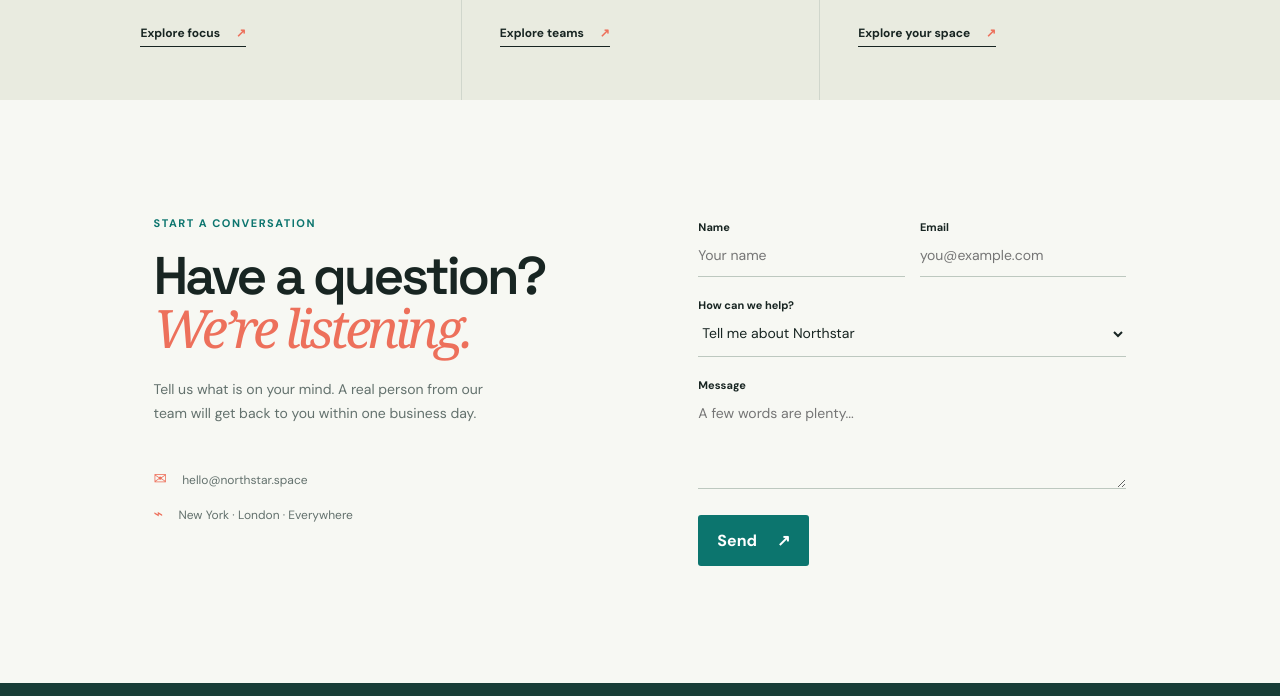
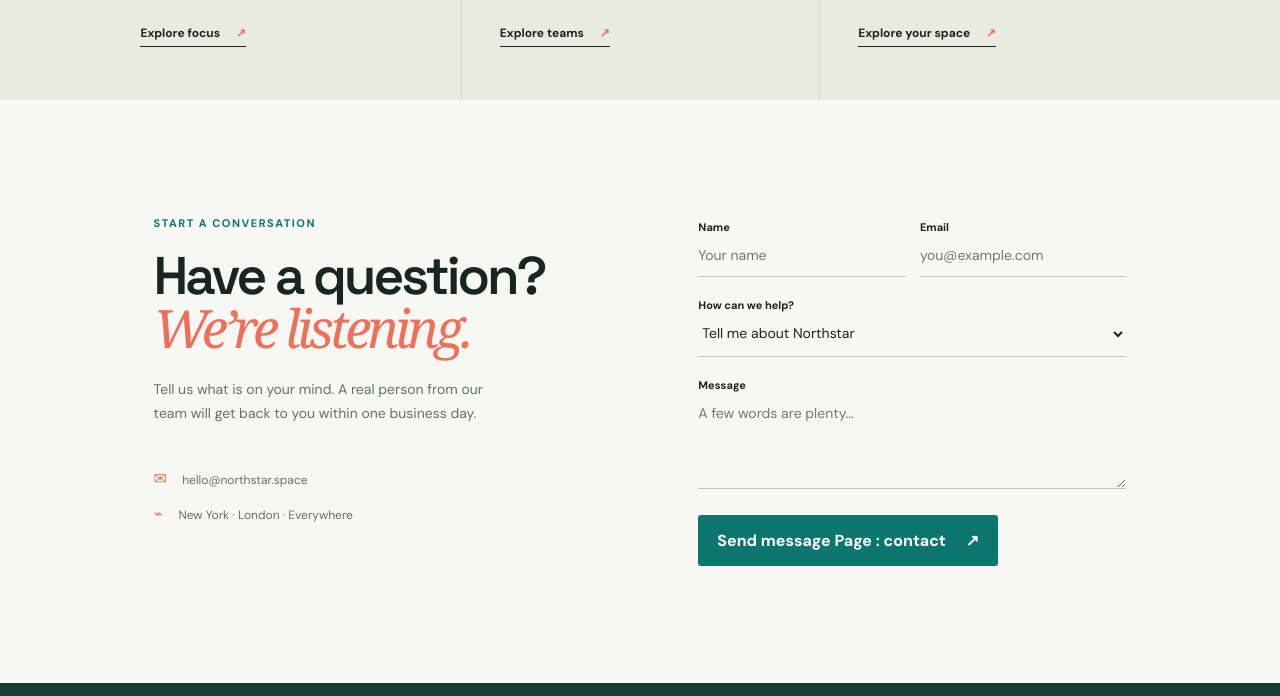
Before and after one commit to sundarVivek/SampleApp, a website: page index.html in a window 1280 px wide. Shown: the part 1359-2055 px from the top of the page. Drawn offline with Linux system fonts and the light colour scheme.

Commit message:
feat(DT-13): update index.html (Contact page button label) [Quality Gate 97%]

```diff
--- a/index.html
+++ b/index.html
@@ -54,7 +54,7 @@
       <article class="feature"><span class="feature-number">03</span><div class="feature-icon coral">✦</div><h3>Make it yours</h3><p>A flexible space with enough structure to guide you and enough room to make it personal.</p><a href="#contact">Explore your space <span>↗</span></a></article>
     </section>
 
-    <section class="contact-section" id="contact"><div class="contact-intro"><p class="eyebrow">Start a conversation</p><h2>Have a question?<br><em>We’re listening.</em></h2><p>Tell us what is on your mind. A real person from our team will get back to you within one business day.</p><div class="contact-details"><p><span>✉</span> hello@northstar.space</p><p><span>⌁</span> New York · London · Everywhere</p></div></div><form class="contact-form" id="contactForm"><div class="form-row"><label>Name<input type="text" name="name" placeholder="Your name" required></label><label>Email<input type="email" name="email" placeholder="you@example.com" required></label></div><label>How can we help?<select name="topic"><option>Tell me about Northstar</option><option>I need help with my account</option><option>Partnerships</option><option>Something else</option></select></label><label>Message<textarea name="message" rows="4" placeholder="A few words are plenty..." required></textarea></label><button class="button" type="submit">Send <span aria-hidden="true">↗</span></button><p class="form-status" role="status"></p></form></section>
+    <section class="contact-section" id="contact"><div class="contact-intro"><p class="eyebrow">Start a conversation</p><h2>Have a question?<br><em>We’re listening.</em></h2><p>Tell us what is on your mind. A real person from our team will get back to you within one business day.</p><div class="contact-details"><p><span>✉</span> hello@northstar.space</p><p><span>⌁</span> New York · London · Everywhere</p></div></div><form class="contact-form" id="contactForm"><div class="form-row"><label>Name<input type="text" name="name" placeholder="Your name" required></label><label>Email<input type="email" name="email" placeholder="you@example.com" required></label></div><label>How can we help?<select name="topic"><option>Tell me about Northstar</option><option>I need help with my account</option><option>Partnerships</option><option>Something else</option></select></label><label>Message<textarea name="message" rows="4" placeholder="A few words are plenty..." required></textarea></label><button class="button" type="submit">Send message Page : contact <span aria-hidden="true">↗</span></button><p class="form-status" role="status"></p></form></section>
   </main>
 
   <footer class="site-footer"><a class="brand" href="#top"><span class="brand-mark">N</span><span>northstar</span></a><p>© 2024 Northstar Studio. Made for better days.</p><div class="footer-links"><a href="#about">About</a><a href="#contact">Contact</a><a href="#top">Privacy</a></div></footer>
```
